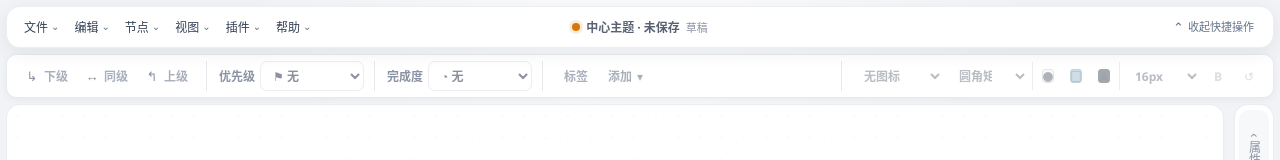
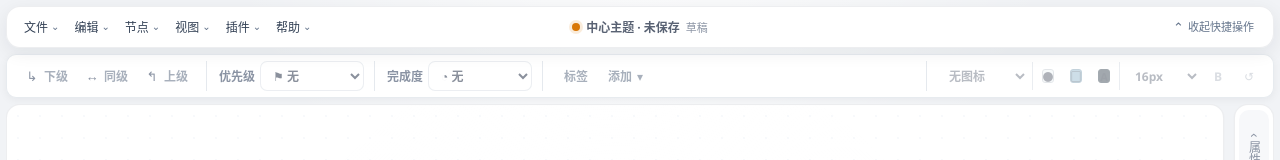
Before and after one commit to hzhexuan1104-hash/local-mindmap, a React (Vite) app: page / in a window 1280 px wide. Shown: the top 160 px of the page. Built offline with nearby package versions, Linux system fonts and the light colour scheme.

Commit message:
fix: simplify node styling controls for v1.24.1

```diff
--- a/src/app/components/NodeStyleToolbar.tsx
+++ b/src/app/components/NodeStyleToolbar.tsx
@@ -4,7 +4,7 @@ import {
   getEffectiveNodeIcon,
   getEffectiveNodeStyle,
 } from '../../features/mindmap/nodeStyles';
-import { NODE_TYPE_ICONS, NODE_TYPE_SHAPES } from '../../features/mindmap/nodeTypes';
+import { NODE_TYPE_ICONS } from '../../features/mindmap/nodeTypes';
 import type { MindmapNode, MindmapNodeStyle, MindmapNodeType } from '../../features/mindmap/types';
 
 const CLEAR_NODE_ICON = '__clear-node-icon__';
@@ -109,16 +109,6 @@ export function NodeStyleToolbar({
           {iconOptions.map((icon) => <option key={icon.value} value={icon.value}>{icon.label}</option>)}
         </select>
 
-        <select
-          aria-label="节点形状"
-          title="节点形状"
-          disabled={disabled}
-          value={effectiveStyle.shape}
-          onChange={(event) => onNodeStyleChange({ shape: event.target.value as MindmapNodeStyle['shape'] })}
-        >
-          {NODE_TYPE_SHAPES.map((shape) => <option key={shape.value} value={shape.value}>{shape.label.replace(`${shape.value} `, '')}</option>)}
-        </select>
-
         <div className="node-style-toolbar-colors" role="group" aria-label="节点颜色">
           <ColorControl label="背景色" symbol="●" value={effectiveStyle.backgroundColor} disabled={disabled} onChange={(backgroundColor) => onNodeStyleChange({ backgroundColor })} />
           <ColorControl label="边框色" symbol="□" value={effectiveStyle.borderColor} disabled={disabled} onChange={(borderColor) => onNodeStyleChange({ borderColor })} />
```
Also changed, not shown: 1 other file (tests, documents, lock files or other folders).
